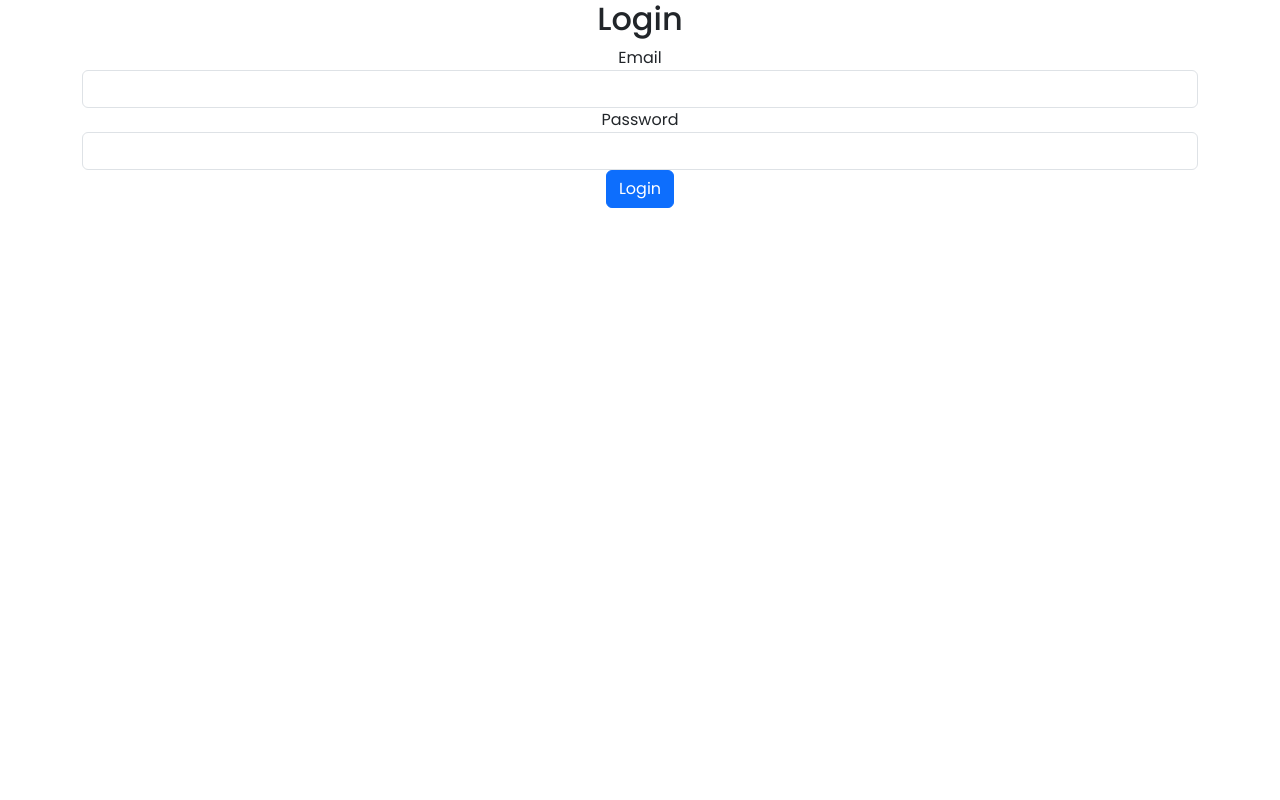
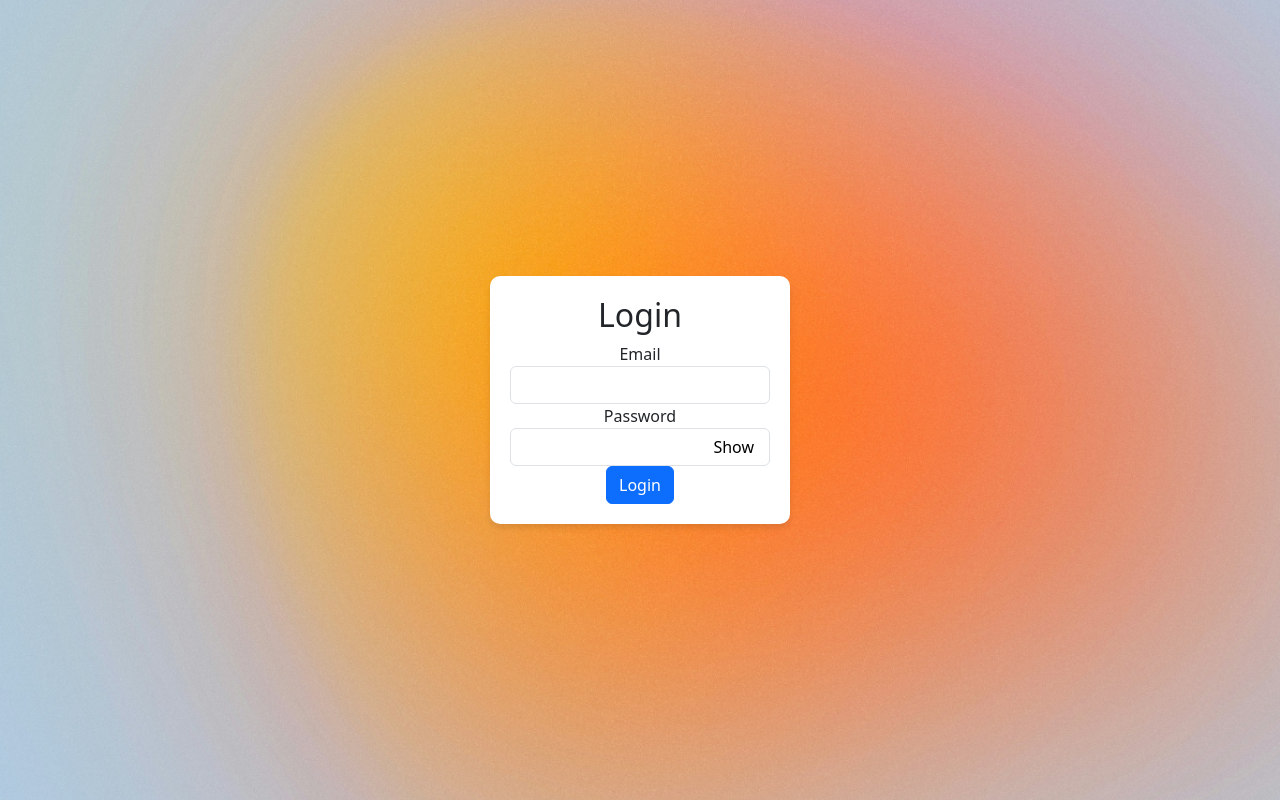
Before and after one commit to SahibAbbas123/CCMS, a React (Vite) app: page /login in a window 1280 px wide. Built offline with nearby package versions, Linux system fonts and the light colour scheme.

Commit message:
Login page refactored

```diff
--- a/package.json
+++ b/package.json
@@ -10,11 +10,14 @@
     "preview": "vite preview"
   },
   "dependencies": {
+    "@types/react-router-dom": "^5.3.3",
     "bootstrap": "^5.3.3",
     "react": "^18.2.0",
-    "react-dom": "^18.2.0"
+    "react-dom": "^18.2.0",
+    "react-router-dom": "^6.22.2"
   },
   "devDependencies": {
+    "@types/node": "^20.11.25",
     "@types/react": "^18.2.56",
     "@types/react-dom": "^18.2.19",
     "@typescript-eslint/eslint-plugin": "^7.0.2",
--- a/src/LandingPage.tsx
+++ b/src/LandingPage.tsx
@@ -7,7 +7,7 @@ import {
 } from "react-router-dom";
 import { useState } from "react";
 
-// import backgroundImage from "./images/mymind-XUlsF9LYeVk-unsplash.jpg"; // Import your background image
+import backgroundImage from "/mymind-XUlsF9LYeVk-unsplash.jpg"; // Import your background image
 
 import "./App.css";
 import Navbar from "./components/Navbar";
@@ -55,7 +55,7 @@ const LandingPage = () => {
   return (
     <div
       style={{
-        // backgroundImage: `url(${backgroundImage})`,
+        backgroundImage: `url('../public/mymind-XUlsF9LYeVk-unsplash.jpg')`,
         backgroundSize: "cover",
         backgroundRepeat: "no-repeat",
         backgroundPosition: "center",
--- a/src/components/LoginPage.tsx
+++ b/src/components/LoginPage.tsx
@@ -1,31 +1,26 @@
-import React, { useState } from "react";
+import React, { useState } from 'react';
 
-// Dummy user data
+// Dummy user data (replace with your actual user data)
 const users = [
-  { email: "alice@example.com", password: "password123" },
-  { email: "bob@example.com", password: "secret456" },
-  { email: "charlie@example.com", password: "qwerty789" },
+  { email: 'alice@example.com', password: 'password123' },
+  { email: 'bob@example.com', password: 'secret456' },
+  { email: 'charlie@example.com', password: 'qwerty789' },
   // Add more users as needed
 ];
 
-// Function to check if a user exists
-function isUserValid(email: string, password: string): boolean {
-  return users.some(
-    (user) => user.email === email && user.password === password
-  );
-}
-
 const LoginPage: React.FC = () => {
-  const [email, setEmail] = useState("");
-  const [password, setPassword] = useState("");
+  const [email, setEmail] = useState('');
+  const [password, setPassword] = useState('');
   const [loginError, setLoginError] = useState(false);
+  const [passwordVisible, setPasswordVisible] = useState(false);
 
   const handleLogin = (e: React.FormEvent<HTMLFormElement>) => {
     e.preventDefault();
-    if (isUserValid(email, password)) {
+    const userExists = users.some((user) => user.email === email && user.password === password);
+    if (userExists) {
       // Successful login logic (e.g., redirect to dashboard)
-      console.log("Login successful!");
-      setLoginError(false);
+      console.log('User logged in successfully!');
+      setLoginError(false); // Clear the login error
     } else {
       // Display error message
       setLoginError(true);
@@ -34,14 +29,24 @@ const LoginPage: React.FC = () => {
 
   return (
     <div
-      className="container"
       style={{
-        // backgroundImage: `url(${backgroundImage})`,
-        backgroundSize: "cover",
-        backgroundRepeat: "no-repeat",
-        backgroundPosition: "center",
-        minHeight: "100vh",
-        fontFamily: "Poppins, sans-serif",
+        backgroundImage: `url('../../public/mymind-XUlsF9LYeVk-unsplash.jpg')`,
+        backgroundSize: 'cover',
+        backgroundRepeat: 'no-repeat',
+        backgroundPosition: 'center',
+        display: 'flex',
+        justifyContent: 'center',
+        alignItems: 'center',
+        minHeight: '100vh',
+      }}
+    >
+      <div
+        style={{
+          backgroundColor: '#ffffff',
+          borderRadius: '10px',
+          padding: '20px',
+          boxShadow: '0 4px 6px rgba(0, 0, 0, 0.1)',
+          width: '300px',
         }}
       >
         <h2>Login</h2>
@@ -57,22 +62,36 @@ const LoginPage: React.FC = () => {
           </div>
           <div className="form-group">
             <label>Password</label>
+            <div style={{ position: 'relative' }}>
               <input
-            type="password"
+                type={passwordVisible ? 'text' : 'password'}
                 className="form-control"
                 value={password}
                 onChange={(e) => setPassword(e.target.value)}
               />
+              <button
+                type="button"
+                style={{
+                  position: 'absolute',
+                  top: '50%',
+                  right: '10px',
+                  transform: 'translateY(-50%)',
+                  border: 'none',
+                  background: 'transparent',
+                  cursor: 'pointer',
+                }}
+                onClick={() => setPasswordVisible(!passwordVisible)}
+              >
+                {passwordVisible ? 'Hide' : 'Show'}
+              </button>
+            </div>
           </div>
           <button type="submit" className="btn btn-primary">
             Login
           </button>
-        {loginError && (
-          <p className="text-danger mt-2">
-            Invalid credentials. Please try again.
-          </p>
-        )}
+          {loginError && <p className="text-danger mt-2">Invalid credentials. Please try again.</p>}
         </form>
+      </div>
     </div>
   );
 };
--- a/src/components/SignupPage.tsx
+++ b/src/components/SignupPage.tsx
@@ -1,23 +1,23 @@
-import React, { useState } from 'react';
+import React, { useState } from "react";
 
 const SignUpPage: React.FC = () => {
   const [formData, setFormData] = useState({
-    firstName: '',
-    lastName: '',
-    email: '',
-    password: '',
-    role: 'student', // Default role is student
-    phone: '',
-    designation: '',
+    firstName: "",
+    lastName: "",
+    email: "",
+    password: "",
+    role: "student", // Default role is student
+    phone: "",
+    designation: "",
   });
 
   const [formErrors, setFormErrors] = useState({
-    firstName: '',
-    lastName: '',
-    email: '',
-    password: '',
-    phone: '',
-    designation: '',
+    firstName: "",
+    lastName: "",
+    email: "",
+    password: "",
+    phone: "",
+    designation: "",
   });
 
   const handleInputChange = (event: React.ChangeEvent<HTMLInputElement>) => {
@@ -41,22 +41,22 @@ const SignUpPage: React.FC = () => {
     // Form validation
     const errors: { [key: string]: string } = {};
     if (!formData.firstName.trim()) {
-      errors.firstName = 'First name is required';
+      errors.firstName = "First name is required";
     }
     if (!formData.lastName.trim()) {
-      errors.lastName = 'Last name is required';
+      errors.lastName = "Last name is required";
     }
     if (!formData.email.trim()) {
-      errors.email = 'Email is required';
+      errors.email = "Email is required";
     }
     if (!formData.password.trim()) {
-      errors.password = 'Password is required';
+      errors.password = "Password is required";
     }
-    if (formData.role === 'teacher' && !formData.phone.trim()) {
-      errors.phone = 'Phone number is required';
+    if (formData.role === "teacher" && !formData.phone.trim()) {
+      errors.phone = "Phone number is required";
     }
-    if (formData.role === 'teacher' && !formData.designation.trim()) {
-      errors.designation = 'Designation is required';
+    if (formData.role === "teacher" && !formData.designation.trim()) {
+      errors.designation = "Designation is required";
     }
 
     setFormErrors(errors);
@@ -64,24 +64,33 @@ const SignUpPage: React.FC = () => {
     // If there are no errors, proceed with form submission
     if (Object.keys(errors).length === 0) {
       // Perform form submission logic here
-      console.log('Form submitted with data:', formData);
+      console.log("Form submitted with data:", formData);
       // Reset form fields after submission
       setFormData({
-        firstName: '',
-        lastName: '',
-        email: '',
-        password: '',
-        role: 'student', // Reset role to student
-        phone: '',
-        designation: '',
+        firstName: "",
+        lastName: "",
+        email: "",
+        password: "",
+        role: "student", // Reset role to student
+        phone: "",
+        designation: "",
       });
     }
   };
 
   return (
     <div className="container-fluid d-flex justify-content-center align-items-center vh-100">
-
-    <div className="container mt-5">
+      <div
+        className="container mt-5"
+        style={{
+          backgroundImage: `url('../../public/mymind-XUlsF9LYeVk-unsplash.jpg')`,
+          backgroundSize: "cover",
+          backgroundRepeat: "no-repeat",
+          backgroundPosition: "center",
+          minHeight: "100vh",
+          fontFamily: "Poppins, sans-serif",
+        }}
+      >
         <div className="row justify-content-center">
           <div className="col-md-6">
             <div className="card">
@@ -92,35 +101,45 @@ const SignUpPage: React.FC = () => {
                     <label>First Name</label>
                     <input
                       type="text"
-                    className={`form-control ${formErrors.firstName && 'is-invalid'}`}
+                      className={`form-control ${
+                        formErrors.firstName && "is-invalid"
+                      }`}
                       placeholder="First Name"
                       name="firstName"
                       value={formData.firstName}
                       onChange={handleInputChange}
                       required
                     />
-                  <div className="invalid-feedback">{formErrors.firstName}</div>
+                    <div className="invalid-feedback">
+                      {formErrors.firstName}
+                    </div>
                   </div>
 
                   <div className="form-group mb-3">
                     <label>Last Name</label>
                     <input
                       type="text"
-                    className={`form-control ${formErrors.lastName && 'is-invalid'}`}
+                      className={`form-control ${
+                        formErrors.lastName && "is-invalid"
+                      }`}
                       placeholder="Last Name"
                       name="lastName"
                       value={formData.lastName}
                       onChange={handleInputChange}
                       required
                     />
-                  <div className="invalid-feedback">{formErrors.lastName}</div>
+                    <div className="invalid-feedback">
+                      {formErrors.lastName}
+                    </div>
                   </div>
 
                   <div className="form-group mb-3">
                     <label>Email</label>
                     <input
                       type="email"
-                    className={`form-control ${formErrors.email && 'is-invalid'}`}
+                      className={`form-control ${
+                        formErrors.email && "is-invalid"
+                      }`}
                       placeholder="Email"
                       name="email"
                       value={formData.email}
@@ -134,35 +153,45 @@ const SignUpPage: React.FC = () => {
                     <label>Password</label>
                     <input
                       type="password"
-                    className={`form-control ${formErrors.password && 'is-invalid'}`}
+                      className={`form-control ${
+                        formErrors.password && "is-invalid"
+                      }`}
                       placeholder="Password"
                       name="password"
                       value={formData.password}
                       onChange={handleInputChange}
                       required
                     />
-                  <div className="invalid-feedback">{formErrors.password}</div>
+                    <div className="invalid-feedback">
+                      {formErrors.password}
+                    </div>
                   </div>
 
-                {formData.role === 'teacher' && (
+                  {formData.role === "teacher" && (
                     <div>
                       <div className="form-group mb-3">
                         <label>Phone Number:</label>
                         <input
                           type="text"
-                        className={`form-control ${formErrors.phone && 'is-invalid'}`}
+                          className={`form-control ${
+                            formErrors.phone && "is-invalid"
+                          }`}
                           placeholder="Phone Number"
                           name="phone"
                           value={formData.phone}
                           onChange={handleInputChange}
                           required
                         />
-                      <div className="invalid-feedback">{formErrors.phone}</div>
+                        <div className="invalid-feedback">
+                          {formErrors.phone}
+                        </div>
                       </div>
                       <div className="form-group mb-3">
                         <label>Designation:</label>
                         <select
-                        className={`form-control ${formErrors.designation && 'is-invalid'}`}
+                          className={`form-control ${
+                            formErrors.designation && "is-invalid"
+                          }`}
                           name="designation"
                           value={formData.designation}
                           onChange={handleInputChange}
@@ -170,10 +199,14 @@ const SignUpPage: React.FC = () => {
                         >
                           <option value="">Select Designation</option>
                           <option value="Lecturer">Lecturer</option>
-                        <option value="Associate Professor">Associate Professor</option>
+                          <option value="Associate Professor">
+                            Associate Professor
+                          </option>
                           <option value="Professor">Professor</option>
                         </select>
-                      <div className="invalid-feedback">{formErrors.designation}</div>
+                        <div className="invalid-feedback">
+                          {formErrors.designation}
+                        </div>
                       </div>
                     </div>
                   )}
@@ -186,7 +219,7 @@ const SignUpPage: React.FC = () => {
                         type="radio"
                         name="role"
                         value="student"
-                      checked={formData.role === 'student'}
+                        checked={formData.role === "student"}
                         onChange={handleRoleChange}
                       />
                       <label className="form-check-label">Student</label>
@@ -197,7 +230,7 @@ const SignUpPage: React.FC = () => {
                         type="radio"
                         name="role"
                         value="teacher"
-                      checked={formData.role === 'teacher'}
+                        checked={formData.role === "teacher"}
                         onChange={handleRoleChange}
                       />
                       <label className="form-check-label">Teacher</label>
@@ -216,7 +249,6 @@ const SignUpPage: React.FC = () => {
         </div>
       </div>
     </div>
-
   );
 };
 
```
Also changed, not shown: public/mymind-XUlsF9LYeVk-unsplash.jpg (added), 1 other file (tests, documents, lock files or other folders). Lines whose indentation alone changed are shown as unchanged.
